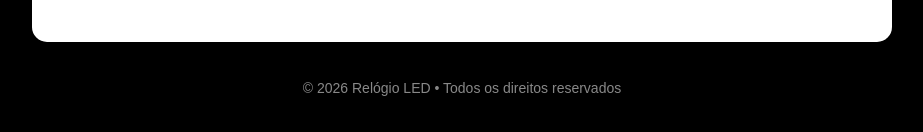
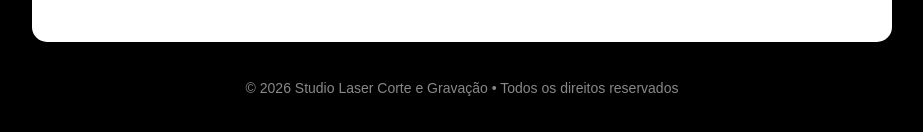
Before and after one commit to alerson2525/relogio-led-wifi, a plain HTML site: page index.html in a window 1280 px wide. Shown: the part 1574-1706 px from the top of the page, without its empty margins (178-1101 px from the left). Drawn offline with Linux system fonts and the light colour scheme.

Commit message:
Update index.html

```diff
--- a/index.html
+++ b/index.html
@@ -302,7 +302,7 @@
     <!-- RODAPÉ -->
 
     <footer>
-      © 2026 Relógio LED • Todos os direitos reservados
+      © 2026 Studio Laser Corte e Gravação • Todos os direitos reservados
     </footer>
 
   </div>
```
